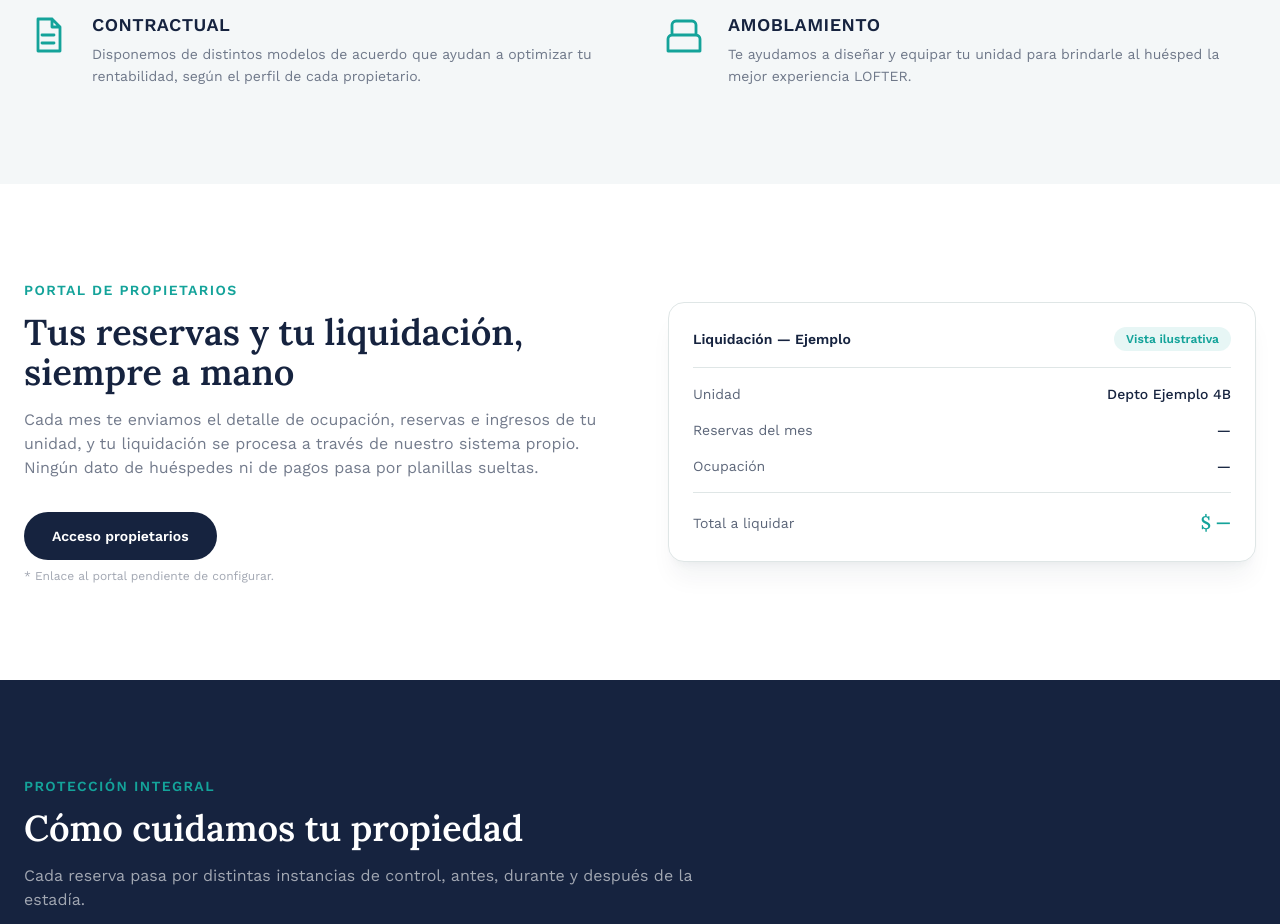
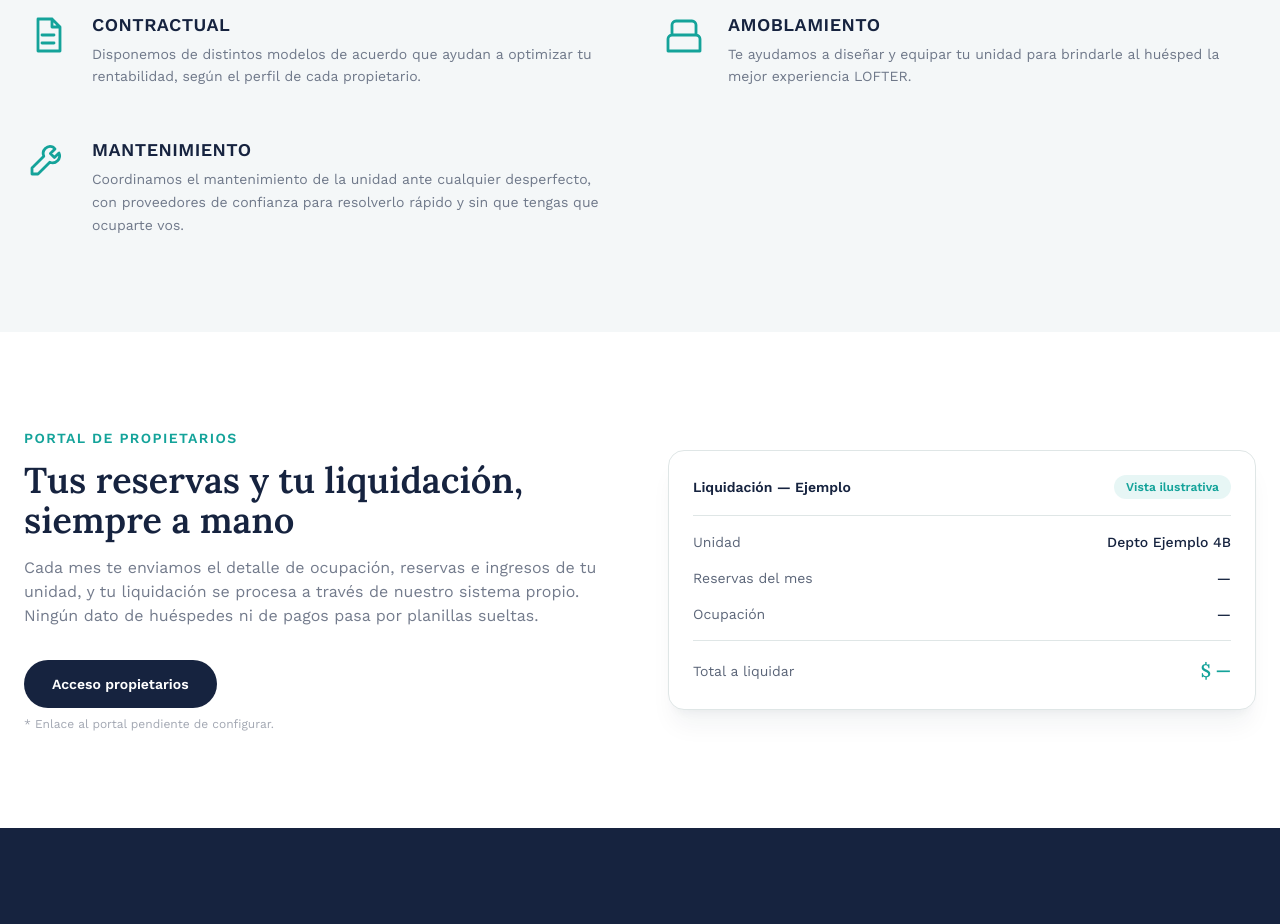
Before and after one commit to germanarias09-dotcom/lofter-site, a Next.js app: page /propietarios in a window 1280 px wide. Shown: the part 2080-3004 px from the top of the page. Built offline with nearby package versions, Linux system fonts and the light colour scheme.

Commit message:
Agregar Mantenimiento a Servicios incluidos

```diff
--- a/src/app/propietarios/page.tsx
+++ b/src/app/propietarios/page.tsx
@@ -105,6 +105,13 @@ const services = [
     title: "Amoblamiento",
     text: "Te ayudamos a diseñar y equipar tu unidad para brindarle al huésped la mejor experiencia LOFTER.",
     icon: <path d="M4 20v-6a2 2 0 0 1 2-2h12a2 2 0 0 1 2 2v6M4 20h16M6 12V7a2 2 0 0 1 2-2h8a2 2 0 0 1 2 2v5" />,
+  },
+  {
+    title: "Mantenimiento",
+    text: "Coordinamos el mantenimiento de la unidad ante cualquier desperfecto, con proveedores de confianza para resolverlo rápido y sin que tengas que ocuparte vos.",
+    icon: (
+      <path d="M14.5 5.5a3.5 3.5 0 0 0-4.6 4.6L4 16v3h3l5.9-5.9a3.5 3.5 0 0 0 4.6-4.6l-2.3 2.3-2-2 2.3-2.3Z" />
+    ),
   },
 ];
 
```
